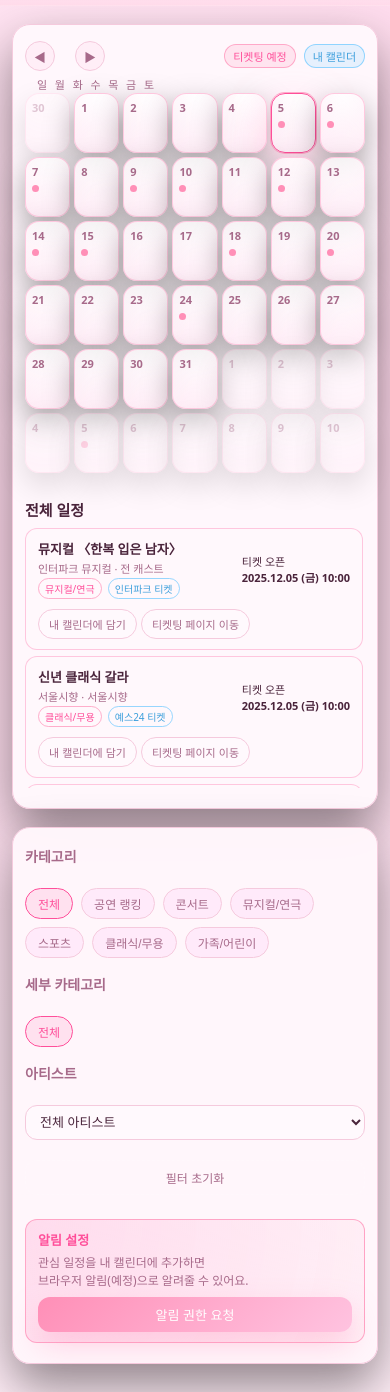
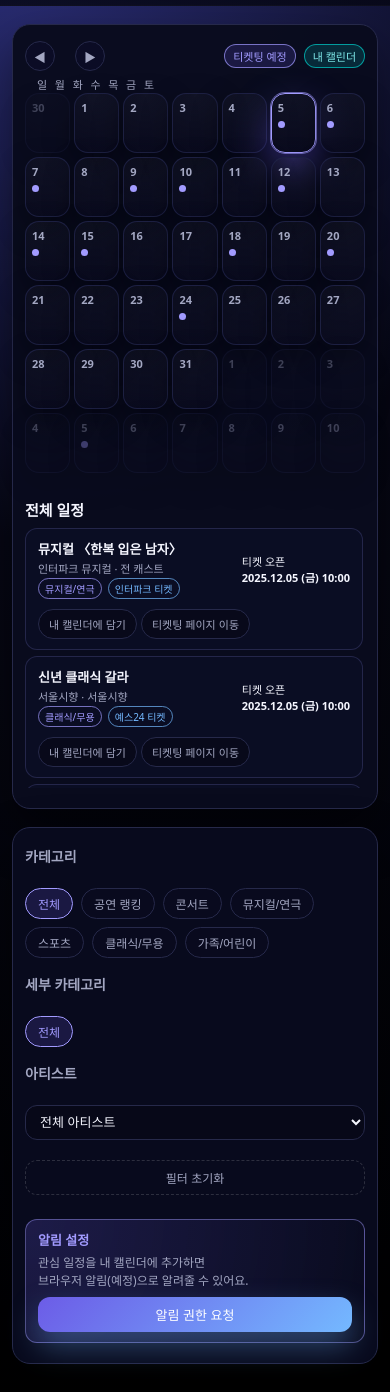
Before and after one commit to TaemiKang/ticket-scheduler, a plain HTML site: page index.html in a window 390 px wide. Shown: the part 66-1458 px from the top of the page. Drawn offline with Linux system fonts and the light colour scheme.

Commit message:
Update style.css

```diff
--- a/style.css
+++ b/style.css
@@ -7,17 +7,17 @@
 }
 
 :root {
-  --bg: #fff7fb;
-  --bg-elevated: #ffeef7;
-  --bg-soft: #ffe0f0;
-  --accent: #ff80b5;
-  --accent-soft: rgba(255, 128, 181, 0.18);
-  --accent-strong: #ff4f9a;
-  --text: #4a243b;
-  --text-muted: #a76a8a;
-  --border: #f5cadd;
-  --danger: #ff6b81;
-  --mine: #6bc8ff;
+  --bg: #060714;
+  --bg-elevated: #101224;
+  --bg-soft: #181b34;
+  --accent: #6c5ce7;
+  --accent-soft: rgba(108, 92, 231, 0.18);
+  --accent-strong: #a29bff;
+  --text: #f5f6ff;
+  --text-muted: #a3a7c2;
+  --border: #26294a;
+  --danger: #ff7675;
+  --mine: #00cec9;
   --radius-lg: 18px;
   --radius-md: 12px;
   --radius-sm: 8px;
@@ -30,7 +30,7 @@
 
 body {
   font-family: var(--font-main);
-  background: radial-gradient(circle at top left, #ffe4f2 0, #ffd9ec 40%, #ffeef7 100%);
+  background: radial-gradient(circle at top left, #2c2f7a 0, #060714 40%, #000 100%);
   color: var(--text);
   min-height: 100vh;
 }
@@ -42,8 +42,8 @@ body {
   align-items: center;
   padding: 18px 34px;
   backdrop-filter: blur(20px);
-  background: linear-gradient(to bottom, rgba(255, 247, 251, 0.96), rgba(255, 218, 234, 0.92));
-  border-bottom: 1px solid rgba(255, 158, 196, 0.25);
+  background: linear-gradient(to bottom, rgba(6, 7, 20, 0.96), rgba(6, 7, 20, 0.82));
+  border-bottom: 1px solid rgba(255, 255, 255, 0.03);
   position: sticky;
   top: 0;
   z-index: 20;
@@ -54,7 +54,7 @@ body {
   font-size: 20px;
   letter-spacing: 0.04em;
   text-transform: uppercase;
-  background: linear-gradient(120deg, #ff8fb7, #ffc3e0, #fff0b3);
+  background: linear-gradient(120deg, #a29bff, #74b9ff, #ffeaa7);
   -webkit-background-clip: text;
   color: transparent;
 }
@@ -76,8 +76,8 @@ body {
 }
 
 .nav-btn:hover {
-  color: var(--accent-strong);
-  background: rgba(255, 192, 218, 0.35);
+  color: var(--text);
+  background: rgba(255, 255, 255, 0.05);
 }
 
 .nav-btn.active {
@@ -95,7 +95,7 @@ body {
 
 /* 사이드바 */
 .sidebar {
-  background: rgba(255, 246, 251, 0.98);
+  background: rgba(9, 11, 30, 0.98);
   border-radius: var(--radius-lg);
   padding: 18px 16px 20px;
   border: 1px solid var(--border);
@@ -122,15 +122,15 @@ body {
   border: 1px solid var(--border);
   padding: 6px 12px;
   font-size: 12px;
-  background: #ffeafa;
+  background: rgba(9, 11, 30, 0.8);
   color: var(--text-muted);
   cursor: pointer;
   transition: background var(--transition-fast), border-color var(--transition-fast), color var(--transition-fast), transform 0.08s;
 }
 
 .chip:hover {
-  background: #ffd6ee;
-  border-color: rgba(255, 143, 183, 0.55);
+  background: var(--bg-soft);
+  border-color: rgba(255, 255, 255, 0.08);
 }
 
 .chip.active {
@@ -144,7 +144,7 @@ select {
   padding: 8px 10px;
   border-radius: var(--radius-md);
   border: 1px solid var(--border);
-  background: #fff9fd;
+  background: rgba(8, 9, 24, 0.98);
   color: var(--text);
   font-size: 13px;
   outline: none;
@@ -153,8 +153,8 @@ select {
 
 select:focus {
   border-color: var(--accent-strong);
-  box-shadow: 0 0 0 1px rgba(255, 143, 183, 0.6);
-  background: #ffeef7;
+  box-shadow: 0 0 0 1px rgba(162, 155, 255, 0.45);
+  background: #090b20;
 }
 
 .reset-btn {
@@ -171,17 +171,17 @@ select:focus {
 }
 
 .reset-btn:hover {
-  border-color: rgba(255, 158, 196, 0.9);
+  border-color: rgba(255, 255, 255, 0.4);
   color: var(--text);
-  background: rgba(255, 223, 239, 0.8);
+  background: rgba(255, 255, 255, 0.03);
 }
 
 .notice-box {
   margin-top: 8px;
   padding: 10px 12px;
   border-radius: var(--radius-md);
-  background: radial-gradient(circle at top left, rgba(255, 150, 200, 0.28), rgba(255, 239, 246, 0.96));
-  border: 1px solid rgba(255, 143, 183, 0.75);
+  background: radial-gradient(circle at top left, rgba(108, 92, 231, 0.22), rgba(9, 11, 30, 0.96));
+  border: 1px solid rgba(162, 155, 255, 0.45);
   font-size: 12px;
   color: var(--text-muted);
 }
@@ -198,12 +198,12 @@ select:focus {
   padding: 8px 10px;
   border: none;
   border-radius: var(--radius-md);
-  background: linear-gradient(135deg, #ff8fb7, #ffc3e0);
+  background: linear-gradient(135deg, #6c5ce7, #74b9ff);
   color: #fff;
   font-size: 13px;
   cursor: pointer;
   transition: transform 0.08s ease-out, box-shadow var(--transition-fast), filter var(--transition-fast);
-  box-shadow: 0 14px 30px rgba(255, 143, 183, 0.35);
+  box-shadow: 0 14px 30px rgba(116, 185, 255, 0.35);
 }
 
 .primary-btn:hover {
@@ -212,12 +212,12 @@ select:focus {
 
 .primary-btn:active {
   transform: translateY(1px) scale(0.99);
-  box-shadow: 0 8px 20px rgba(255, 143, 183, 0.45);
+  box-shadow: 0 8px 20px rgba(116, 185, 255, 0.4);
 }
 
 /* 메인 */
 .main {
-  background: rgba(255, 248, 252, 0.98);
+  background: rgba(10, 12, 30, 0.98);
   border-radius: var(--radius-lg);
   padding: 16px 18px 20px;
   border: 1px solid var(--border);
@@ -251,7 +251,7 @@ select:focus {
   height: 30px;
   border-radius: 999px;
   border: 1px solid var(--border);
-  background: #ffeef7;
+  background: rgba(12, 13, 38, 0.95);
   color: var(--text-muted);
   cursor: pointer;
   display: inline-flex;
@@ -281,15 +281,15 @@ select:focus {
 }
 
 .badge.upcoming {
-  border-color: rgba(255, 143, 183, 0.7);
+  border-color: rgba(162, 155, 255, 0.7);
   color: var(--accent-strong);
-  background: rgba(255, 143, 183, 0.18);
+  background: rgba(108, 92, 231, 0.18);
 }
 
 .badge.mine {
-  border-color: rgba(107, 200, 255, 0.7);
-  color: #3c9fdc;
-  background: rgba(193, 229, 255, 0.4);
+  border-color: rgba(0, 206, 201, 0.7);
+  color: #81ecec;
+  background: rgba(0, 206, 201, 0.16);
 }
 
 .calendar {
@@ -305,8 +305,8 @@ select:focus {
   min-height: 74px;
   padding: 6px 6px 4px;
   border-radius: 14px;
-  background: radial-gradient(circle at top, rgba(255, 255, 255, 0.8), rgba(255, 236, 246, 0.98));
-  border: 1px solid rgba(255, 197, 221, 0.9);
+  background: radial-gradient(circle at top, rgba(255, 255, 255, 0.03), rgba(10, 11, 30, 0.98));
+  border: 1px solid rgba(32, 35, 70, 0.9);
   font-size: 11px;
   color: var(--text-muted);
   cursor: default;
@@ -319,7 +319,7 @@ select:focus {
 
 .calendar-day.today {
   border-color: var(--accent-strong);
-  box-shadow: 0 0 0 1px rgba(255, 143, 183, 0.7), 0 18px 40px rgba(255, 173, 206, 0.6);
+  box-shadow: 0 0 0 1px rgba(162, 155, 255, 0.6), 0 18px 40px rgba(108, 92, 231, 0.45);
 }
 
 .calendar-day.inactive {
@@ -345,11 +345,11 @@ select:focus {
 }
 
 .dot.upcoming {
-  background: #ff8fb7;
+  background: #a29bff;
 }
 
 .dot.mine {
-  background: #6bc8ff;
+  background: #00cec9;
 }
 
 /* 요일 표시 */
@@ -390,8 +390,8 @@ select:focus {
   align-items: center;
   padding: 10px 12px;
   border-radius: var(--radius-md);
-  background: rgba(255, 248, 252, 0.98);
-  border: 1px solid rgba(255, 197, 221, 0.95);
+  background: rgba(11, 14, 36, 0.98);
+  border: 1px solid rgba(37, 40, 76, 0.95);
   font-size: 12px;
   transition: transform 0.08s ease-out, box-shadow var(--transition-fast), border-color var(--transition-fast), background var(--transition-fast);
   cursor: pointer;
@@ -399,9 +399,9 @@ select:focus {
 
 .event-card:hover {
   transform: translateY(-1px);
-  box-shadow: 0 12px 28px rgba(255, 164, 203, 0.55);
-  border-color: rgba(255, 143, 183, 0.85);
-  background: radial-gradient(circle at right top, rgba(255, 192, 218, 0.55), rgba(255, 248, 252, 0.98));
+  box-shadow: 0 12px 28px rgba(0, 0, 0, 0.6);
+  border-color: rgba(162, 155, 255, 0.7);
+  background: radial-gradient(circle at right top, rgba(108, 92, 231, 0.18), rgba(11, 14, 36, 0.98));
 }
 
 .event-main {
@@ -435,13 +435,13 @@ select:focus {
 }
 
 .tag.category {
-  border-color: rgba(255, 143, 183, 0.7);
+  border-color: rgba(162, 155, 255, 0.7);
   color: var(--accent-strong);
 }
 
 .tag.site {
-  border-color: rgba(107, 200, 255, 0.7);
-  color: #3c9fdc;
+  border-color: rgba(116, 185, 255, 0.7);
+  color: #74b9ff;
 }
 
 .event-time {
@@ -462,22 +462,22 @@ select:focus {
   font-size: 11px;
   cursor: pointer;
   border: 1px solid var(--border);
-  background: #fff9fd;
+  background: rgba(8, 9, 26, 0.95);
   color: var(--text-muted);
   transition: background var(--transition-fast), border-color var(--transition-fast), color var(--transition-fast), transform 0.08s;
 }
 
 .secondary-btn:hover,
 .outline-btn:hover {
-  background: #ffe1f0;
+  background: rgba(24, 27, 64, 0.95);
   color: var(--text);
-  border-color: rgba(255, 158, 196, 0.9);
+  border-color: rgba(255, 255, 255, 0.24);
 }
 
 .secondary-btn.mine {
-  border-color: rgba(107, 200, 255, 0.8);
-  color: #3c9fdc;
-  background: rgba(193, 229, 255, 0.5);
+  border-color: rgba(0, 206, 201, 0.6);
+  color: #81ecec;
+  background: rgba(0, 206, 201, 0.13);
 }
 
 /* 모달 */
@@ -499,8 +499,8 @@ select:focus {
 .modal {
   width: min(440px, 90vw);
   border-radius: 20px;
-  background: radial-gradient(circle at top, rgba(255, 192, 218, 0.45), rgba(255, 244, 250, 0.98));
-  border: 1px solid rgba(255, 143, 183, 0.9);
+  background: radial-gradient(circle at top, rgba(108, 92, 231, 0.18), rgba(10, 11, 30, 0.98));
+  border: 1px solid rgba(162, 155, 255, 0.8);
   padding: 18px 18px 16px;
   box-shadow: 0 20px 55px rgba(0, 0, 0, 0.75);
   position: relative;
@@ -539,7 +539,7 @@ select:focus {
   align-items: center;
   gap: 4px;
   font-size: 12px;
-  color: #3c9fdc;
+  color: #74b9ff;
   text-decoration: none;
 }
 
@@ -610,3 +610,71 @@ select:focus {
     justify-content: flex-start;
   }
 }
+
+/* 반응형 */
+@media (max-width: 900px) {
+  .container {
+    grid-template-columns: 1fr;
+  }
+
+  .sidebar {
+    order: 2;
+  }
+
+  .main {
+    order: 1;
+  }
+
+  .calendar-day {
+    min-height: 60px;
+  }
+
+  .event-card {
+    grid-template-columns: minmax(0, 1.6fr) minmax(0, 1.4fr);
+    grid-template-rows: auto auto;
+  }
+
+  .event-actions {
+    grid-column: span 2;
+    flex-direction: row;
+    justify-content: flex-end;
+  }
+}
+
+@media (max-width: 600px) {
+  .header {
+    padding-inline: 16px;
+  }
+
+  .container {
+    padding-inline: 12px;
+  }
+
+  .sidebar {
+    padding-inline: 12px;
+  }
+
+  .main {
+    padding-inline: 12px;
+  }
+
+  .calendar {
+    gap: 4px;
+  }
+
+  .calendar::before {
+    left: 12px;
+  }
+
+  .event-card {
+    grid-template-columns: 1fr;
+  }
+
+  .event-time {
+    text-align: left;
+  }
+
+  .event-actions {
+    justify-content: flex-start;
+  }
+}
```
